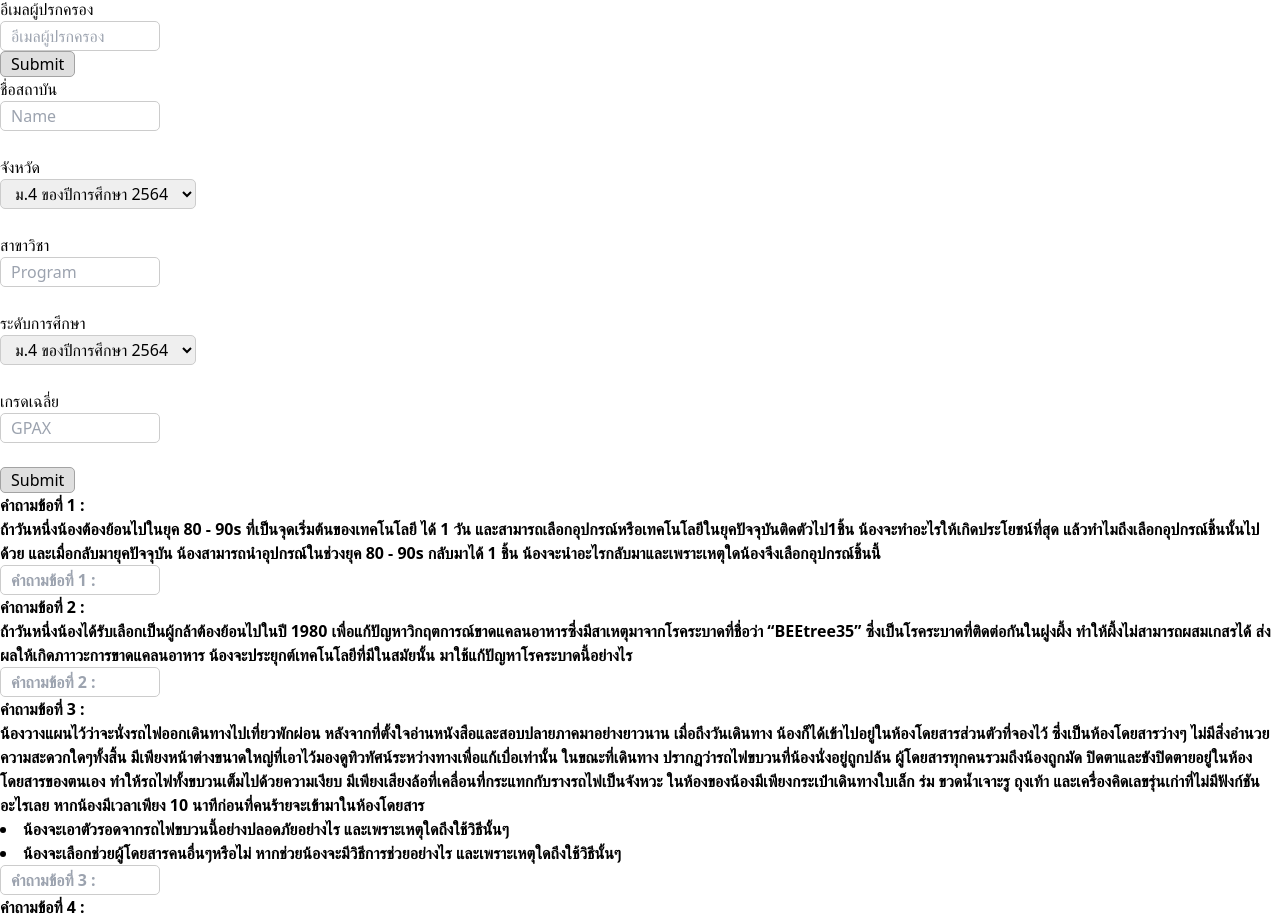
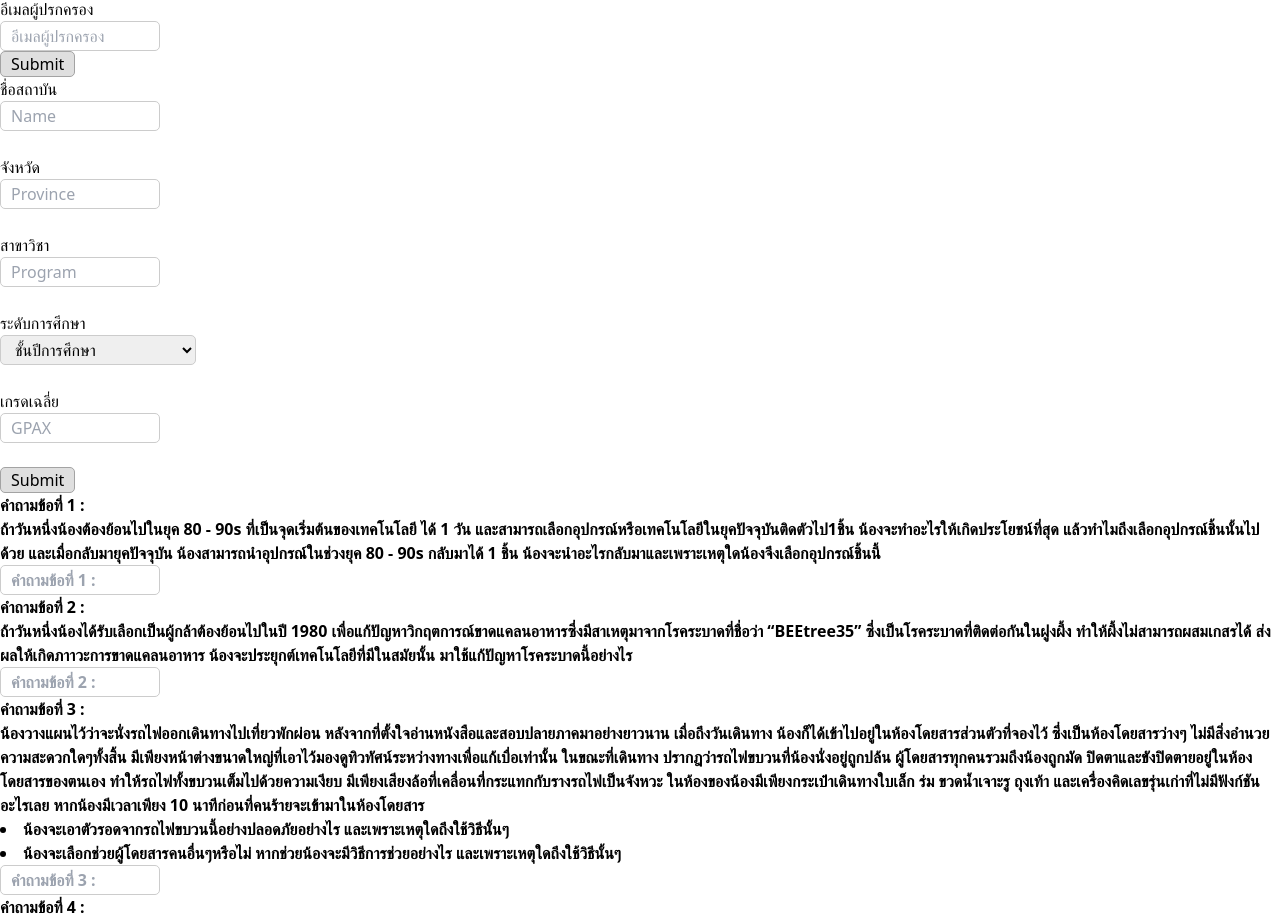
Before and after one commit to cpe-kmutt-student/comcamp33, a Next.js app: page /register/registration-form in a window 1280 px wide. Shown: the part 1425-2343 px from the top of the page. Built offline with nearby package versions, Linux system fonts and the light colour scheme.

Commit message:
Fix: Small Bug

```diff
--- a/src/components/DropBox.js
+++ b/src/components/DropBox.js
@@ -15,7 +15,7 @@ export default function DropBox(props) {
     options.push(
       <option name={null} hidden value="" key="0">{optionsList[0].value}</option>
     );
-    for (let i = 0; i < optionsList.length; i++) {
+    for (let i = 1; i < optionsList.length; i++) {
       options.push(
         <option name={optionsList[i].name} key={i+1}>
           {optionsList[i].value}
--- a/src/components/registerForm/DropBoxData/level.json
+++ b/src/components/registerForm/DropBoxData/level.json
@@ -1,4 +1,8 @@
 [
+  {
+    "name": "ชั้นปีการศึกษา",
+    "value": "ชั้นปีการศึกษา"
+  },
   {
     "name": "ม.4 ของปีการศึกษา 2564",
     "value": "ม.4 ของปีการศึกษา 2564"
--- a/src/components/registerForm/EducationForm.js
+++ b/src/components/registerForm/EducationForm.js
@@ -48,12 +48,13 @@ export default function EducationForm() {
         <lable>
           {`จังหวัด`}
           <div>
-            <DropBox
+            <Input
+              type="text"
+              name="province"
               placeholder="Province"
-              name="province"
+              value={data.province}
               onChange={handleChange}
               required={true}
-              option={level}
             />
           </div>
         </lable>
```
